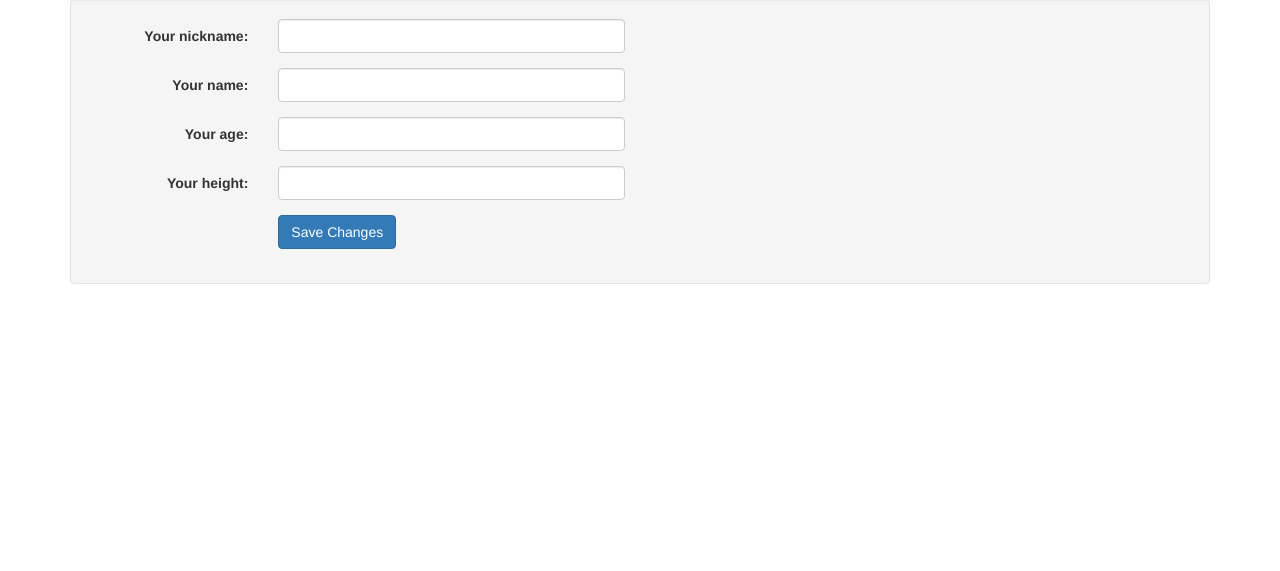
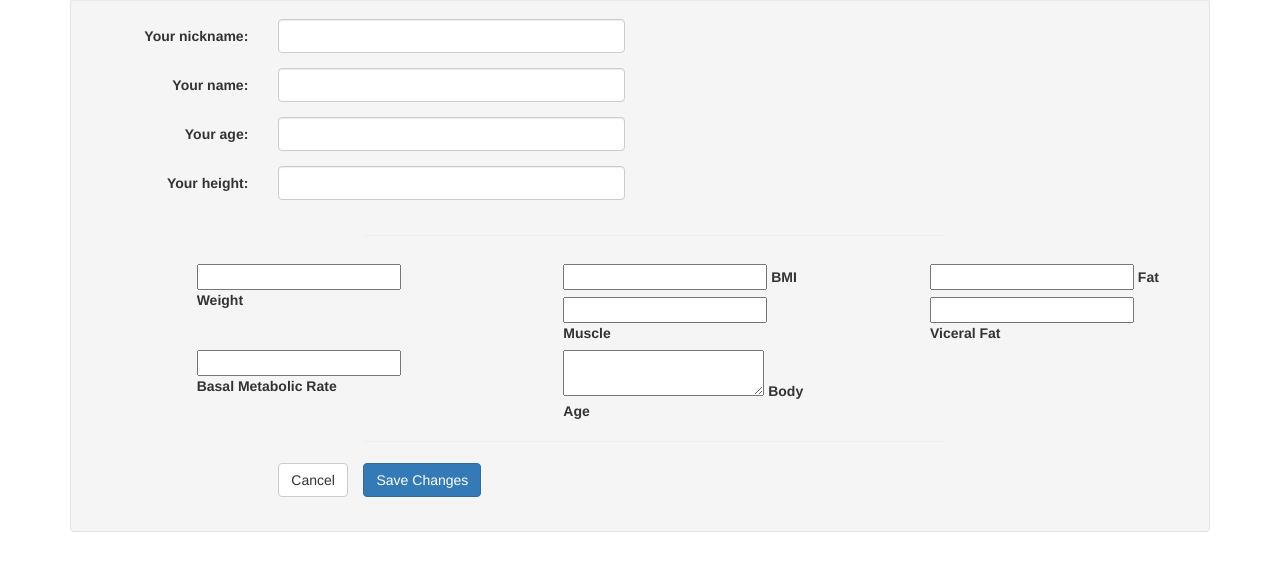
Before and after one commit to pahumadad/weight-control, a Flask app: template app/templates/edit.html in a window 1280 px wide. Shown: the part 123-694 px from the top of the page. Run offline with Flask 2, Linux system fonts and the light colour scheme; the template is opened without the code that fills it: most values are stand-ins (such as "Sample title", 1, 10 or a date in 2020); form fields are guessed from the names that the template uses; parts of the project's set-up code (start-up, migrations or seed data) failed here and were passed over; some libraries are stand-ins or nearby versions.

Commit message:
Implements measurements selection for user DB

```diff
--- a/app/templates/edit.html
+++ b/app/templates/edit.html
@@ -43,8 +43,60 @@
                     {% endfor %}
                 </div>
             </div>
+            <hr class="col-sm-offset-3 col-sm-6">
+            <div class="control-group">
+                <div class="col-sm-offset-1 col-sm-3">
+                    <label class="checkbox" for="weight">
+                        {{ form.weight }} Weight
+                    </label>
+                </div>
+            </div>
+            <div class="control-group">
+                <div class="col-sm-offset-1 col-sm-3">
+                    <label class="checkbox" for="bmi">
+                        {{ form.bmi }} BMI
+                    </label>
+                </div>
+            </div>
+            <div class="control-group">
+                <div class="col-sm-offset-1 col-sm-3">
+                    <label class="checkbox" for="fat">
+                        {{ form.fat }} Fat
+                    </label>
+                </div>
+            </div>
+            <div class="control-group">
+                <div class="col-sm-offset-1 col-sm-3">
+                    <label class="checkbox" for="muscle">
+                        {{ form.muscle }} Muscle
+                    </label>
+                </div>
+            </div>
+            <div class="control-group">
+                <div class="col-sm-offset-1 col-sm-3">
+                    <label class="checkbox" for="viceral">
+                        {{ form.viceral }} Viceral Fat
+                    </label>
+                </div>
+            </div>
+            <div class="control-group">
+                <div class="col-sm-offset-1 col-sm-3">
+                    <label class="checkbox" for="bmr">
+                        {{ form.bmr }} Basal Metabolic Rate
+                    </label>
+                </div>
+            </div>
+            <div class="control-group">
+                <div class="col-sm-offset-1 col-sm-3">
+                    <label class="checkbox" for="bodyage">
+                        {{ form.bodyage }} Body Age
+                    </label>
+                </div>
+            </div>
+            <hr class="col-sm-offset-3 col-sm-6">
             <div class="form-group">
-                <div class="col-sm-offset-2 col-sm-10">
+                <div class="col-sm-offset-2 col-sm-4">
+                    <a href="{{ url_for('user', nickname=user.nickname) }}" name="cancel" class="btn btn-default">Cancel</a>&nbsp&nbsp&nbsp
                     <input class="btn btn-primary" type="submit" value="Save Changes">
                 </div>
             </div>
--- a/app/views.py
+++ b/app/views.py
@@ -103,7 +103,14 @@ def edit(nickname):
         user.nickname = form.nickname.data
         user.name = form.name.data
         user.age = form.age.data
-        user.height = form.height.data
+        user.height  = form.height.data
+        user.weight  = form.weight.data
+        user.bmi     = form.bmi.data
+        user.fat     = form.fat.data
+        user.muscle  = form.muscle.data
+        user.viceral = form.viceral.data
+        user.bmr     = form.bmr.data
+        user.bodyage = form.bodyage.data
         db.session.add(user)
         db.session.commit()
         flash('Your changes have been saved.')
@@ -113,6 +120,13 @@ def edit(nickname):
         form.name.data     = user.name
         form.age.data      = user.age
         form.height.data   = user.height
+        form.weight.data   = user.weight
+        form.bmi.data      = user.bmi
+        form.fat.data      = user.fat
+        form.muscle.data   = user.muscle
+        form.viceral.data  = user.viceral
+        form.bmr.data      = user.bmr
+        form.bodyage.data  = user.bodyage
     return render_template('edit.html',
                             title="Edit",
                             user=user,
```
Also changed, not shown: app/forms.py (+8 -1 lines), app/models.py (+37 -6 lines), app/templates/user.html (+12 -2 lines), config.py (+7 -7 lines).
